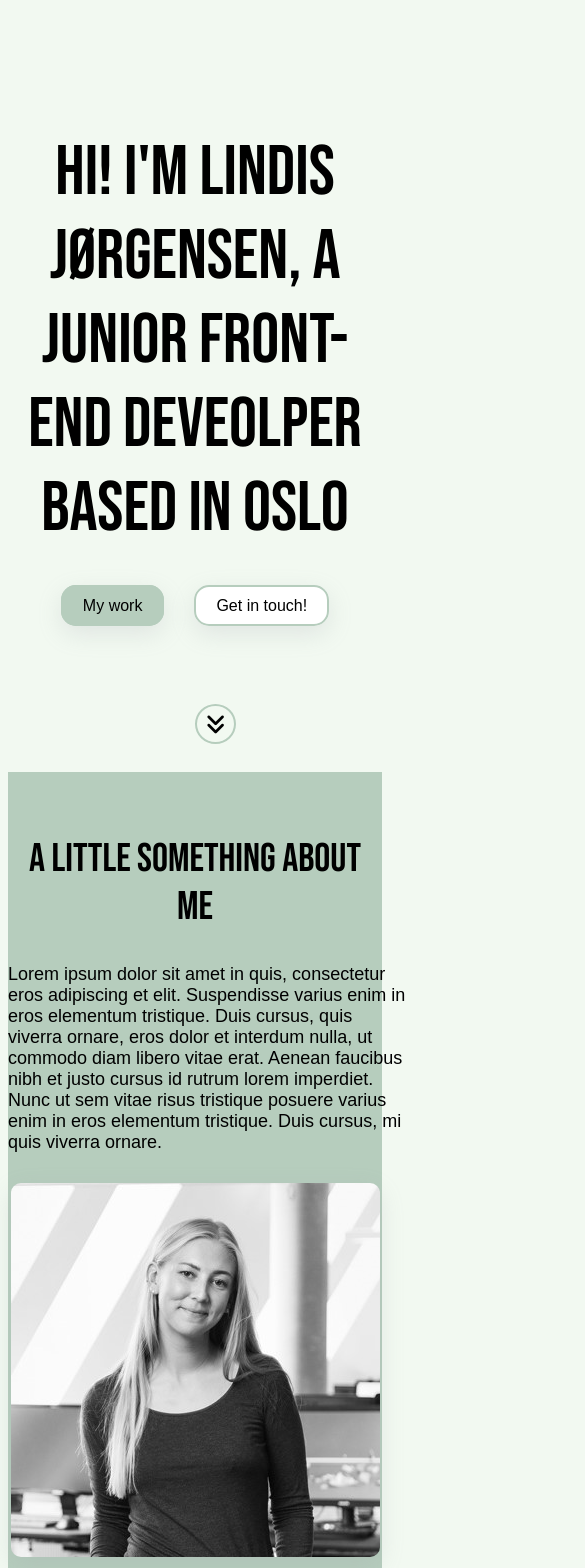
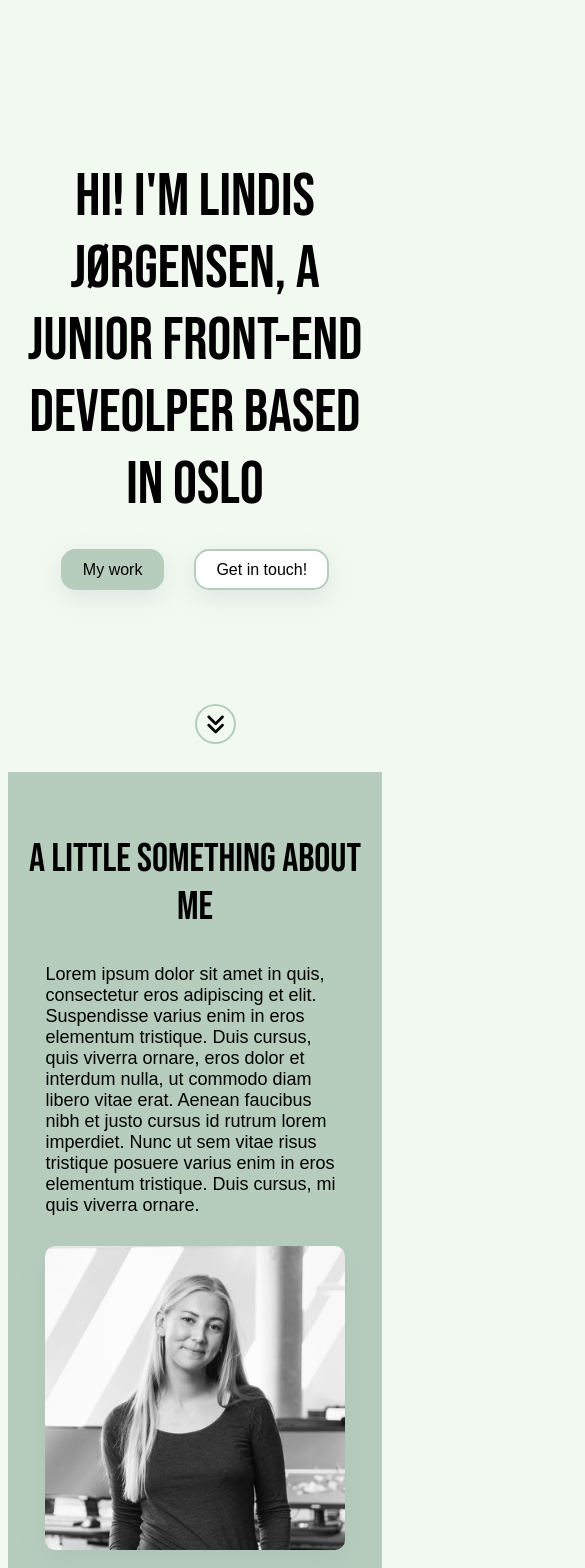
Before and after one commit to lindijor/portfolio, a React (Create React App) app: page / in a window 390 px wide. Shown: the part 80-1648 px from the top of the page, 585 px wide, since content can reach past the window. Built offline with nearby package versions, Linux system fonts and the light colour scheme.

Commit message:
Adjustments to the responsive css

```diff
--- a/src/App.css
+++ b/src/App.css
@@ -80,7 +80,7 @@ a {
 
 @media (max-width: 1000px) {
   h1 {
-    font-size: 70px;
+    font-size: 60px;
     width: 100%;
   }
 
--- a/src/Contact.css
+++ b/src/Contact.css
@@ -22,3 +22,9 @@
   font-size: 12px;
   padding-left: 7px;
 }
+
+@media (max-width: 1000px) {
+  .contact-section {
+    width: 70%;
+  }
+}
--- a/src/Footer.css
+++ b/src/Footer.css
@@ -45,3 +45,9 @@
 .footer a:hover {
   opacity: 0.6;
 }
+
+@media (max-width: 1000px) {
+  .footer-section {
+    width: 100%;
+  }
+}
--- a/src/Main.css
+++ b/src/Main.css
@@ -34,12 +34,12 @@
   }
 
   .main p {
-    width: 400px;
+    width: 80%;
     font-size: 18px;
   }
 
   .main img {
-    max-width: 100%;
+    max-width: 80%;
     height: auto;
     border-radius: 10px;
     display: block;
--- a/src/Work.css
+++ b/src/Work.css
@@ -46,15 +46,19 @@ img {
 @media (max-width: 1000px) {
   .work-section {
     display: block;
-    width: 80%;
+    width: 100%;
+    text-align: center;
+    padding: 10px;
   }
 
   .work-section p {
     font-size: 18px;
-    margin-bottom: 50px;
+    margin: 0 0 50px 0;
+    padding: 0 10px;
   }
 
   .work-section img {
     margin-top: 50px;
+    width: 90%;
   }
 }
```
